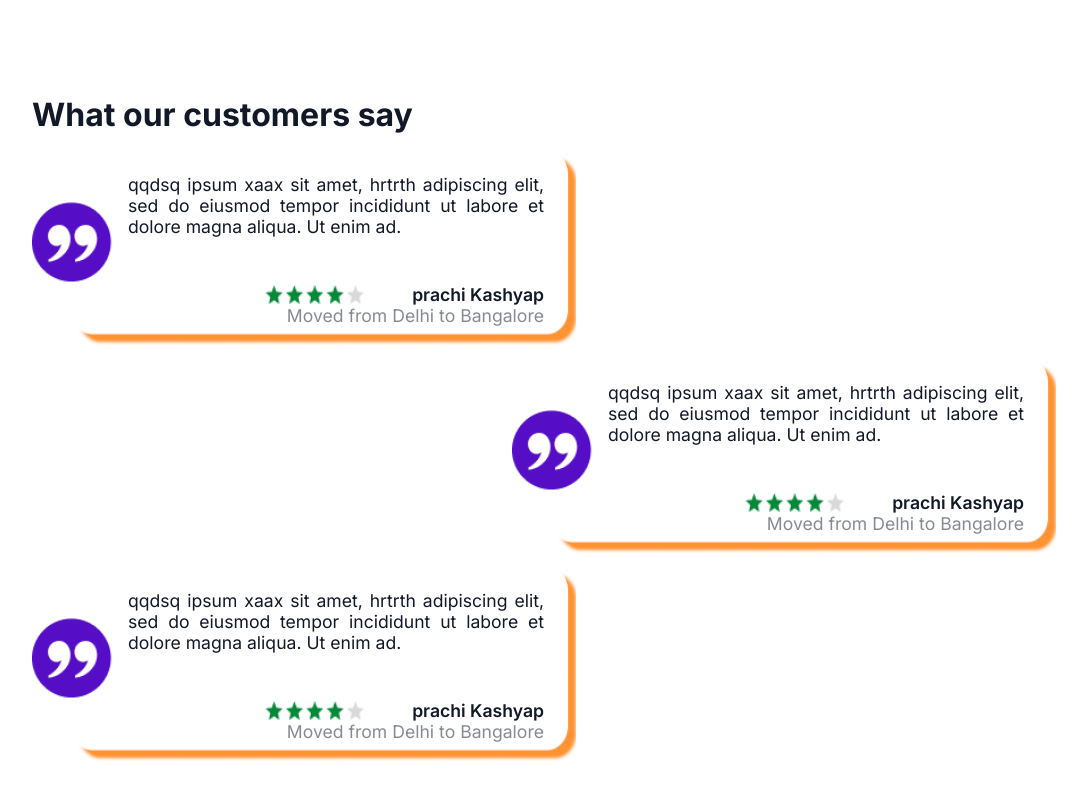
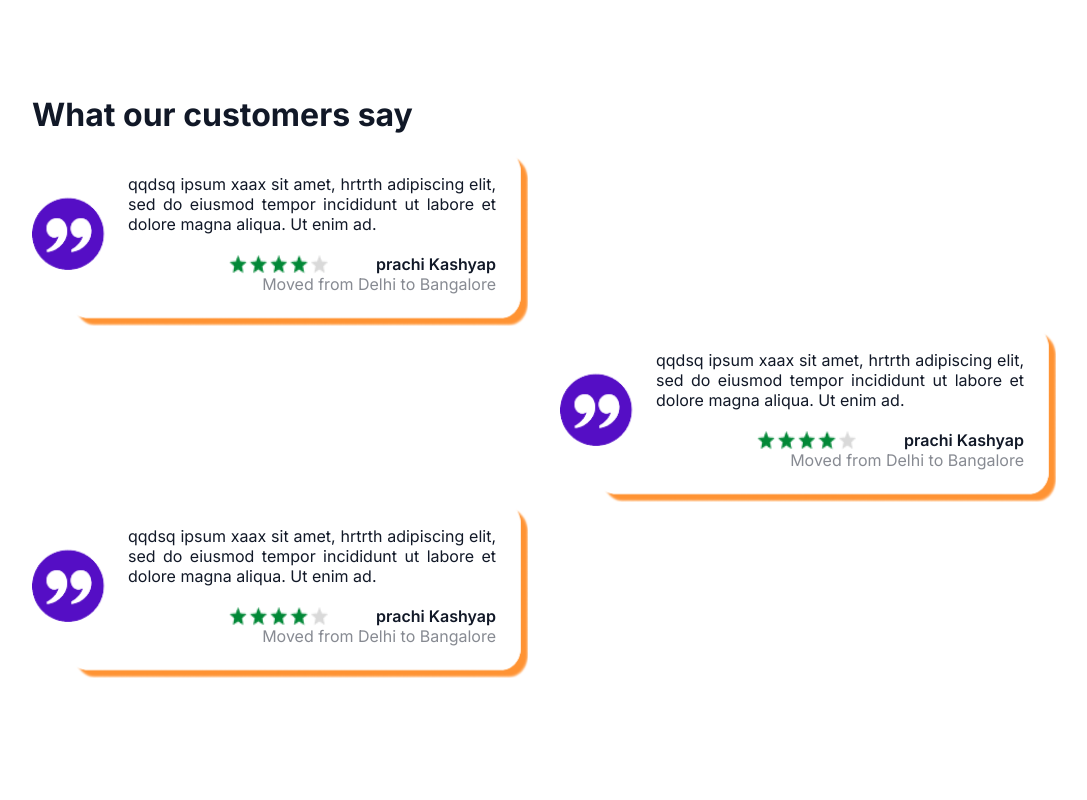
Before and after one commit to shahan12/PackersnMovers, a React (Create React App) app: page / in a window 1280 px wide. Shown: the part 1678-2478 px from the top of the page, without its empty margins (128-1215 px from the left). Built offline with nearby package versions, Linux system fonts and the light colour scheme.

Commit message:
home-changes-3

```diff
--- a/src/components/BlogCard/BlogCard.component.jsx
+++ b/src/components/BlogCard/BlogCard.component.jsx
@@ -3,6 +3,7 @@ import "./blogCard.css";
 import blogCardImg from "../../images/blogcard.png";
 import stars from "../../images/stars.png";
 import BlogCardIndiv from "./BlogCardIndiv.component";
+import blog from './blog.json';
 
 
 function BlogCard(props) {
--- /dev/null
+++ b/src/components/BlogCard/blog.json
@@ -0,0 +1,53 @@
+{
+  "blog" : [
+  {
+      "para": "qqdsq ipsum xaax sit amet, hrtrth adipiscing elit, sed do eiusmod tempor incididunt ut labore et dolore magna aliqua. Ut enim ad.",
+      "name": "prachi Kashyap",
+      "desc": "Moved from Delhi to Bangalore"
+  },
+  {
+    "para": "qqdsq ipsum xaax sit amet, hrtrth adipiscing elit, sed do eiusmod tempor incididunt ut labore et dolore magna aliqua. Ut enim ad.",
+    "name": "prachi Kashyap",
+    "desc": "Moved from Delhi to Bangalore"
+  },
+  {
+      "para": "qqdsq ipsum xaax sit amet, hrtrth adipiscing elit, sed do eiusmod tempor incididunt ut labore et dolore magna aliqua. Ut enim ad.",
+      "name": "prachi Kashyap",
+      "desc": "Moved from Delhi to Bangalore"
+  },
+  {
+    "para": "qqdsq ipsum xaax sit amet, hrtrth adipiscing elit, sed do eiusmod tempor incididunt ut labore et dolore magna aliqua. Ut enim ad.",
+    "name": "prachi Kashyap",
+    "desc": "Moved from Delhi to Bangalore"
+  },
+  {
+      "para": "qqdsq ipsum xaax sit amet, hrtrth adipiscing elit, sed do eiusmod tempor incididunt ut labore et dolore magna aliqua. Ut enim ad.",
+      "name": "prachi Kashyap",
+      "desc": "Moved from Delhi to Bangalore"
+  },
+  {
+    "para": "qqdsq ipsum xaax sit amet, hrtrth adipiscing elit, sed do eiusmod tempor incididunt ut labore et dolore magna aliqua. Ut enim ad.",
+    "name": "prachi Kashyap",
+    "desc": "Moved from Delhi to Bangalore"
+  },
+  {
+      "para": "qqdsq ipsum xaax sit amet, hrtrth adipiscing elit, sed do eiusmod tempor incididunt ut labore et dolore magna aliqua. Ut enim ad.",
+      "name": "prachi Kashyap",
+      "desc": "Moved from Delhi to Bangalore"
+  },
+  {
+    "para": "qqdsq ipsum xaax sit amet, hrtrth adipiscing elit, sed do eiusmod tempor incididunt ut labore et dolore magna aliqua. Ut enim ad.",
+    "name": "prachi Kashyap",
+    "desc": "Moved from Delhi to Bangalore"
+  },
+  {
+      "para": "qqdsq ipsum xaax sit amet, hrtrth adipiscing elit, sed do eiusmod tempor incididunt ut labore et dolore magna aliqua. Ut enim ad.",
+      "name": "prachi Kashyap",
+      "desc": "Moved from Delhi to Bangalore"
+  },
+  {
+    "para": "qqdsq ipsum xaax sit amet, hrtrth adipiscing elit, sed do eiusmod tempor incididunt ut labore et dolore magna aliqua. Ut enim ad.",
+    "name": "prachi Kashyap",
+    "desc": "Moved from Delhi to Bangalore"
+  }]
+}
--- a/src/components/BlogCard/blogCard.css
+++ b/src/components/BlogCard/blogCard.css
@@ -1,9 +1,9 @@
 
 .insideBlogCard {
-    font-size: 1.1rem;
+    font-size: 1rem;
     background-image: url('../../images/blogcard.png');
-    height: 13rem;
-    width:34rem;
+    height: 11rem;
+    width:31rem;
     background-size: cover;
     display: flex;
     flex-direction: column;
```
Also changed, not shown: src/images/blogcard.png.
